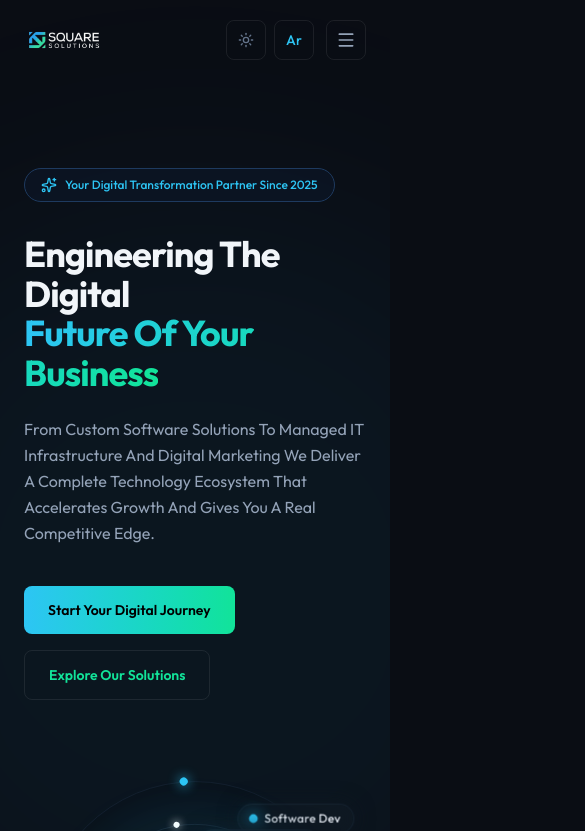
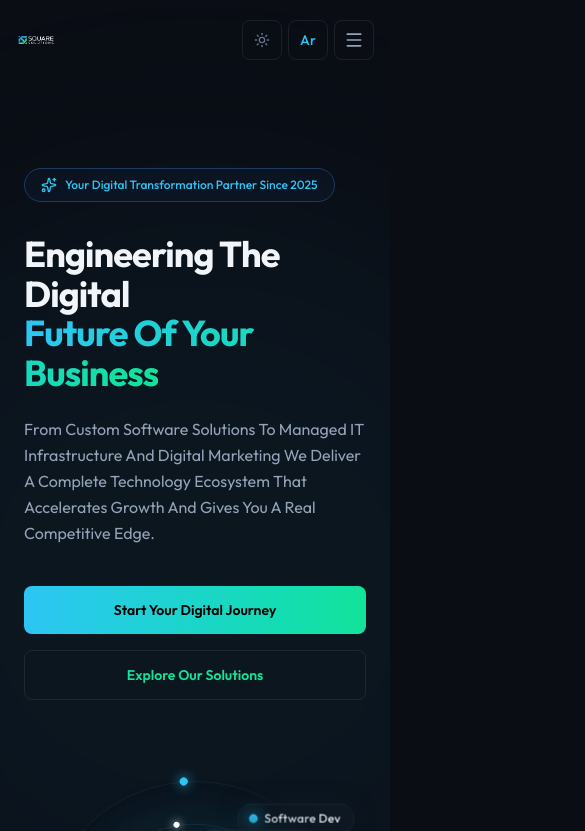
Before and after one commit to Razex4777/square-solutions, a Next.js app: page / in a window 390 px wide. Shown: the top 831 px of the page, 585 px wide, since content can reach past the window. Built offline with nearby package versions, Linux system fonts and the light colour scheme.

Commit message:
Fix mobile horizontal scrolling layout and mobile navbar layout

```diff
--- a/app/layout.tsx
+++ b/app/layout.tsx
@@ -22,8 +22,8 @@ export const metadata: Metadata = {
 
 export default function RootLayout({children}: {children: React.ReactNode}) {
   return (
-    <html lang="en" className={outfit.variable} suppressHydrationWarning>
-      <body className="font-sans bg-[var(--color-surface)] text-[var(--color-text-primary)] antialiased transition-colors duration-300" suppressHydrationWarning>
+    <html lang="en" className={`${outfit.variable} overflow-x-hidden`} suppressHydrationWarning>
+      <body className="font-sans bg-[var(--color-surface)] text-[var(--color-text-primary)] antialiased transition-colors duration-300 overflow-x-hidden w-full relative" suppressHydrationWarning>
         <ThemeProvider>
           <LanguageProvider>
             <SmoothScroll>{children}</SmoothScroll>
--- a/components/pages/landing_page/hero/components/HeroContent.tsx
+++ b/components/pages/landing_page/hero/components/HeroContent.tsx
@@ -29,14 +29,14 @@ export function HeroContent() {
       </p>
 
       {/* Buttons */}
-      <div className="flex flex-wrap items-center gap-4 w-full">
+      <div className="flex flex-col sm:flex-row items-center gap-4 w-full">
         <motion.button
           type="button"
           onClick={() => document.getElementById('contact-us')?.scrollIntoView({ behavior: 'smooth' })}
           whileHover={{ scale: 1.03, boxShadow: "0 0 30px rgba(45, 197, 244, 0.25)" }}
           whileTap={{ scale: 0.97 }}
           transition={{ type: "spring", stiffness: 400, damping: 25 }}
-          className="px-6 sm:px-8 py-3.5 text-sm font-semibold text-black bg-gradient-to-r from-[#2dc5f4] to-[#12e399] hover:opacity-95 transition-opacity rounded-lg"
+          className="w-full sm:w-auto px-6 sm:px-8 py-3.5 text-sm font-semibold text-black bg-gradient-to-r from-[#2dc5f4] to-[#12e399] hover:opacity-95 transition-opacity rounded-lg"
         >
           {t.hero.ctaPrimary}
         </motion.button>
@@ -46,7 +46,7 @@ export function HeroContent() {
           whileHover={{ scale: 1.03 }}
           whileTap={{ scale: 0.97 }}
           transition={{ type: "spring", stiffness: 400, damping: 25 }}
-          className="px-6 sm:px-8 py-3.5 text-sm font-semibold text-[#12e399] border hover:bg-[#12e399]/5 transition-colors border-[var(--color-border)] rounded-lg"
+          className="w-full sm:w-auto px-6 sm:px-8 py-3.5 text-sm font-semibold text-[#12e399] border hover:bg-[#12e399]/5 transition-colors border-[var(--color-border)] rounded-lg"
         >
           {t.hero.ctaSecondary}
         </motion.button>
--- a/components/pages/landing_page/navbar/Navbar.tsx
+++ b/components/pages/landing_page/navbar/Navbar.tsx
@@ -38,15 +38,16 @@ export function Navbar() {
             : 'bg-transparent border-b border-transparent'
         }`}
       >
-        <div className="w-full max-w-[1600px] mx-auto px-6 sm:px-8 md:px-12 lg:px-20 h-20 flex items-center justify-between">
+        <div className="w-full max-w-[1600px] mx-auto px-4 sm:px-8 md:px-12 lg:px-20 h-20 flex items-center justify-between">
           <NavLogo />
           <NavLinks />
-          <div className="flex items-center gap-3">
+          <div className="flex items-center gap-1.5 sm:gap-3 shrink-0">
             <NavActions />
             {/* Mobile hamburger */}
             <button
               onClick={() => setMobileOpen(!mobileOpen)}
-              className="md:hidden w-10 h-10 rounded-lg border border-[var(--color-border)] flex items-center justify-center text-[var(--color-text-secondary)] hover:text-[var(--color-accent)] transition-colors"
+              className="md:hidden flex w-10 h-10 shrink-0 rounded-lg border border-[var(--color-border)] items-center justify-center text-[var(--color-text-secondary)] hover:text-[var(--color-accent)] transition-colors bg-[var(--color-surface)]"
+              aria-label="Toggle menu"
             >
               {mobileOpen ? <X className="w-5 h-5" /> : <Menu className="w-5 h-5" />}
             </button>
--- a/components/pages/landing_page/navbar/components/NavActions.tsx
+++ b/components/pages/landing_page/navbar/components/NavActions.tsx
@@ -16,7 +16,7 @@ export function NavActions() {
   const toggleTheme = () => setTheme(theme === 'dark' ? 'light' : 'dark');
 
   return (
-    <div className="flex items-center gap-2 sm:gap-3">
+    <div className="flex items-center gap-1.5 sm:gap-3 shrink-0">
       {/* Theme Toggle */}
       <motion.button
         onClick={toggleTheme}
--- a/components/pages/landing_page/navbar/components/NavLogo.tsx
+++ b/components/pages/landing_page/navbar/components/NavLogo.tsx
@@ -2,13 +2,13 @@ import Image from "next/image";
 
 export function NavLogo() {
   return (
-    <div className="flex items-center">
+    <div className="flex items-center shrink-0">
       <Image
         src="/logo.webp"
         alt="Square Solutions Logo"
         width={400}
         height={130}
-        className="object-contain h-20 md:h-24 w-auto bg-transparent"
+        className="object-contain h-10 sm:h-12 md:h-16 w-auto bg-transparent"
         priority
       />
     </div>
```
Also changed, not shown: 1 other file (tests, documents, lock files or other folders).
